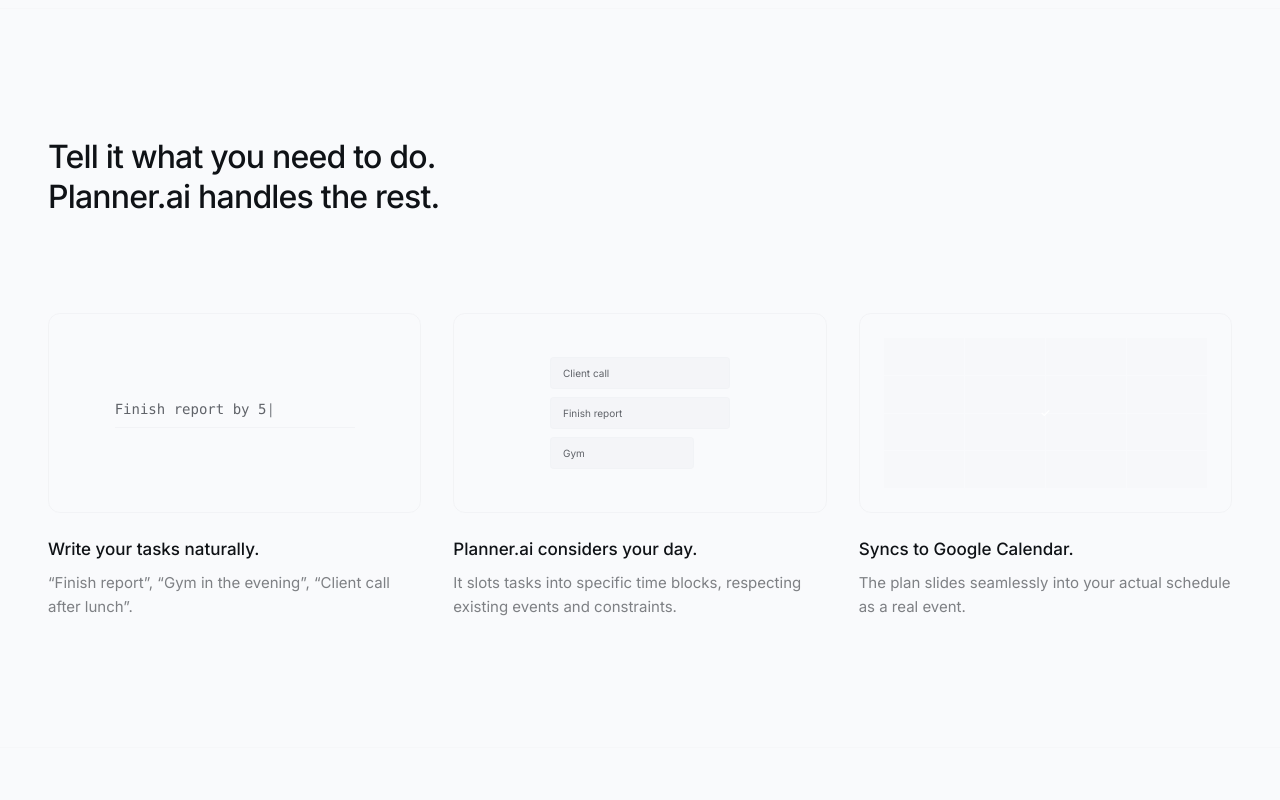
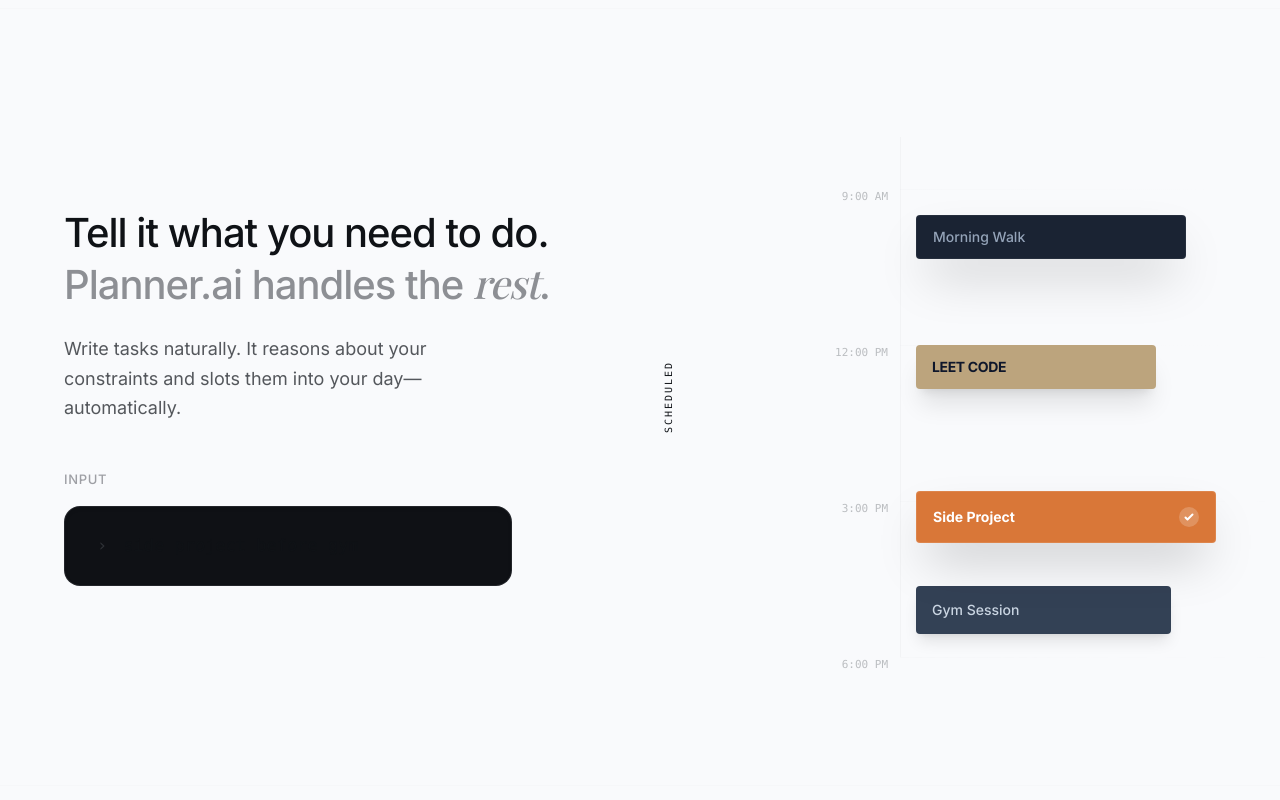
Before and after one commit to sharxtx/planner, a Next.js app: page / in a window 1280 px wide. Shown: the part 800-1600 px from the top of the page. Built offline with nearby package versions, Linux system fonts and the light colour scheme; a web font is replaced by a local one.

Commit message:
feat: How it works section

```diff
--- a/app/page.tsx
+++ b/app/page.tsx
@@ -42,7 +42,7 @@
                 initial={{ opacity: 0, y: 10 }}
                 animate={{ opacity: 1, y: 0 }}
                 transition={{ duration: 0.8, ease: [0.22, 1, 0.36, 1] }}
-                className="text-4xl sm:text-5xl lg:text-6xl text-foreground text-balance"
+                className="text-4xl sm:text-5xl lg:text-6xl font-serif text-foreground text-balance"
               >
                 Stop <span className="font-playfair italic">deciding</span> what to do next.
               </motion.h1>
--- /dev/null
+++ b/components/landing/generic-timeline-visual.tsx
@@ -0,0 +1,111 @@
+'use client'
+
+import { motion, AnimatePresence } from 'framer-motion'
+
+export default function GenericTimelineVisual({
+    activeStep = 0,
+    showPlanningTask = false
+}: {
+    activeStep?: number,
+    showPlanningTask?: boolean
+}) {
+    return (
+        <div className="relative h-[520px] w-full max-w-[400px] font-sans">
+            {/* Horizontal Grid Lines */}
+            <div className="absolute left-[84px] top-0 h-full w-full pointer-events-none opacity-20">
+                {[10, 40, 70, 100].map((top, i) => (
+                    <div
+                        key={i}
+                        className="absolute left-0 w-full h-px bg-linear-to-r from-border/40 via-border/10 to-transparent"
+                        style={{ top: `${top}%` }}
+                    />
+                ))}
+            </div>
+
+            {/* Time Labels */}
+            <div className="absolute left-0 top-0 h-full w-[72px]">
+                {[
+                    { time: '9:00 AM', top: '10%' },
+                    { time: '12:00 PM', top: '40%' },
+                    { time: '3:00 PM', top: '70%' },
+                    { time: '6:00 PM', top: '100%' },
+                ].map((marker, i) => (
+                    <span
+                        key={i}
+                        className="absolute right-0 text-[11px] font-medium text-muted-foreground/40 font-mono"
+                        style={{ top: marker.top }}
+                    >
+                        {marker.time}
+                    </span>
+                ))}
+            </div>
+
+            {/* Vertical Timeline Line */}
+            <div className="absolute left-[84px] top-0 h-full w-px bg-border/20" />
+
+            {/* Events Container */}
+            <div className="absolute left-[100px] z-10 top-0 h-full right-0">
+
+                {/* 1. Morning Walk (Stable) */}
+                <div className="relative h-full w-full">
+                    <motion.div
+                        initial={{ opacity: 0, x: -10 }}
+                        animate={{ opacity: 1, x: 0 }}
+                        className="absolute top-[15%] left-0 h-[44px] w-[90%] flex items-center rounded-sm bg-[#1A2333] border border-white/5 shadow-2xl z-10"
+                    >
+                        <span className="text-sm font-medium text-[#94A3B8] ml-4">Morning Walk</span>
+                    </motion.div>
+
+                    {/* 2. Leet Code (Stable) */}
+                    <div className="absolute top-[40%] left-0 w-full h-[44px]">
+                        <div className="absolute top-0 left-0 flex h-full w-[80%] items-center rounded-sm bg-[#BCA47D] shadow-xl z-10">
+                            <span className="text-sm font-bold text-slate-900 uppercase tracking-tight ml-4">Leet Code</span>
+                        </div>
+                    </div>
+
+                    {/* 3. The New Task (Side Project) */}
+                    <AnimatePresence>
+                        {showPlanningTask && (
+                            <motion.div
+                                initial={{ opacity: 0, scale: 0.8, y: 20 }}
+                                animate={{ opacity: 1, scale: 1, y: 0 }}
+                                exit={{ opacity: 0, scale: 0.9, y: 10 }}
+                                transition={{
+                                    type: "spring",
+                                    stiffness: 260,
+                                    damping: 20
+                                }}
+                                className="absolute top-[68%] left-0 w-full h-[52px] flex items-center rounded-sm bg-[#D97738] shadow-2xl border border-white/10 z-30"
+                            >
+                                <span className="text-sm font-bold text-white ml-4">Side Project</span>
+                                <motion.div
+                                    initial={{ scale: 0 }}
+                                    animate={{ scale: 1 }}
+                                    transition={{ delay: 0.3, type: "spring" }}
+                                    className="ml-auto mr-4 w-5 h-5 rounded-full bg-white/20 flex items-center justify-center"
+                                >
+                                    <svg className="w-3 h-3 text-white" fill="none" viewBox="0 0 24 24" stroke="currentColor">
+                                        <path strokeLinecap="round" strokeLinejoin="round" strokeWidth={4} d="M5 13l4 4L19 7" />
+                                    </svg>
+                                </motion.div>
+                            </motion.div>
+                        )}
+                    </AnimatePresence>
+
+                    {/* 4. Gym Session (Displaces Down) */}
+                    <motion.div
+                        animate={{ y: showPlanningTask ? 85 : 0 }}
+                        transition={{
+                            type: "spring",
+                            stiffness: 200,
+                            damping: 25
+                        }}
+                        className="absolute top-[70%] left-0 flex h-[48px] w-[85%] items-center rounded-sm bg-[#334155] shadow-lg z-10"
+                    >
+                        <span className="text-sm font-medium text-slate-300 ml-4">Gym Session</span>
+                    </motion.div>
+                </div>
+            </div>
+        </div>
+    )
+}
--- a/components/landing/sections/adaptation.tsx
+++ b/components/landing/sections/adaptation.tsx
@@ -2,7 +2,7 @@
 
 import { motion } from 'motion/react'
 
-const EASE = [0.22, 1, 0.36, 1]
+const EASE = [0.22, 1, 0.36, 1] as const
 
 export default function Adaptation() {
     return (
@@ -11,15 +11,15 @@
 
                 {/* Text Side */}
                 <div>
-                    <h2 className="text-[32px] font-medium tracking-tight leading-[1.25] text-foreground mb-6">
-                        Plans change. <br /> The schedule adapts.
+                    <h2 className="text-[32px] font-medium tracking-tight leading-tight text-foreground mb-4">
+                        Ready for Reality <br /> The schedule adapts.
                     </h2>
                     <div className="space-y-8 mt-12">
                         <div className="flex gap-4">
                             <div className="text-border font-mono text-sm pt-1">01</div>
                             <div>
                                 <h3 className="text-[15px] font-medium text-foreground">Edit a task duration</h3>
-                                <p className="text-sm text-muted-foreground mt-1">Expanding a task automatically pushes the schedule.</p>
+                                <p className="text-sm text-muted-foreground mt-1"><span className="text-muted-foreground/40">›</span> Expanding a task automatically pushes the schedule.</p>
                             </div>
                         </div>
                         <div className="flex gap-4">
@@ -40,7 +40,7 @@
                         <motion.div
                             initial={{ height: 60 }}
                             whileInView={{ height: 140 }}
-                            transition={{ duration: 1.2, delay: 0.5, ease: EASE, repeat: Infinity, repeatDelay: 3 }}
+                            transition={{ duration: 1.2, delay: 0.5, ease: EASE as any, repeat: Infinity, repeatDelay: 3 }}
                             className="w-full bg-planner-blue/10 border-l-2 border-planner-blue rounded-sm p-4 overflow-hidden relative"
                         >
                             <div className="h-2 w-24 bg-planner-blue/30 rounded-full mb-2" />
@@ -51,7 +51,7 @@
                         <motion.div
                             initial={{ y: 0 }}
                             whileInView={{ y: 80 }}
-                            transition={{ duration: 1.2, delay: 0.5, ease: EASE, repeat: Infinity, repeatDelay: 3 }}
+                            transition={{ duration: 1.2, delay: 0.5, ease: EASE as any, repeat: Infinity, repeatDelay: 3 }}
                             className="h-16 w-full bg-planner-sand/10 border-l-2 border-planner-sand rounded-sm p-3"
                         >
                             <div className="h-1.5 w-12 bg-planner-sand/40 rounded-full" />
@@ -61,7 +61,7 @@
                         <motion.div
                             initial={{ opacity: 1, y: 0 }}
                             whileInView={{ opacity: 0, y: 80 }}
-                            transition={{ duration: 0.8, delay: 0.6, ease: EASE, repeat: Infinity, repeatDelay: 3 }}
+                            transition={{ duration: 0.8, delay: 0.6, ease: EASE as any, repeat: Infinity, repeatDelay: 3 }}
                             className="h-16 w-full bg-secondary/40 border-l-2 border-border rounded-sm p-3 opacity-60"
                         >
                             <div className="h-1.5 w-12 bg-secondary-foreground/20 rounded-full" />
--- a/components/landing/sections/how-it-works.tsx
+++ b/components/landing/sections/how-it-works.tsx
@@ -1,140 +1,113 @@
 'use client'
 
-import { motion } from 'motion/react'
+import { motion, AnimatePresence } from 'framer-motion'
 import { useState, useEffect } from 'react'
 import { cn } from '@/lib/utils'
+import GenericTimelineVisual from '../generic-timeline-visual'
 
-const EASE = [0.22, 1, 0.36, 1]
+const EASE = [0.22, 1, 0.36, 1] as const
 
 export default function HowItWorks() {
+    const [typedText, setTypedText] = useState("")
+    const [isComplete, setIsComplete] = useState(false)
+    const [isPlanning, setIsPlanning] = useState(false)
+    const targetText = "side project before gym"
+
+    // Simplified and robust typing effect
+    useEffect(() => {
+        if (isComplete) return
+
+        const interval = setInterval(() => {
+            setTypedText((prev) => {
+                if (prev.length < targetText.length) {
+                    return targetText.slice(0, prev.length + 1)
+                }
+
+                // Typing finished
+                clearInterval(interval)
+                setIsComplete(true)
+
+                // Trigger scheduling after a brief pause
+                setTimeout(() => setIsPlanning(true), 500)
+
+                // Reset everything after 8 seconds
+                setTimeout(() => {
+                    setIsPlanning(false)
+                    setIsComplete(false)
+                    setTypedText("")
+                }, 8000)
+
+                return prev
+            })
+        }, 80) // Slightly faster typing for better UX
+
+        return () => clearInterval(interval)
+    }, [isComplete])
+
     return (
-        <section className="py-32 px-5 sm:px-12 border-t border-border/10">
-            <div className="max-w-7xl mx-auto">
-                <div className="max-w-xl mb-24">
-                    <h2 className="text-[32px] font-medium tracking-tight leading-[1.25] text-foreground mb-4">
-                        Tell it what you need to do.<br />Planner.ai handles the rest.
+        <section className="py-32 px-6 sm:px-12 border-t border-border/10">
+            <div className="max-w-6xl mx-auto grid grid-cols-1 lg:grid-cols-2 gap-20 items-center">
+
+                {/* LEFT: Editorial Content & Input */}
+                <div className="flex flex-col gap-12">
+                    <div className="space-y-6">
+                        <h2 className="text-3xl sm:text-4xl lg:text-[40px] font-sans font-medium tracking-tight leading-tight text-foreground">
+                            <span className="inline-block md:whitespace-nowrap">Tell it what you need to do.</span>
+                            <span className="block text-muted-foreground opacity-70 md:whitespace-nowrap">
+                                Planner.ai handles the <span className="font-playfair italic">rest</span>.
+                            </span>
                         </h2>
+
+                        <p className="max-w-md text-lg text-secondary-foreground/80 leading-relaxed font-sans">
+                            Write tasks naturally. It reasons about your constraints and slots them into your day—automatically.
+                        </p>
                     </div>
 
-                {/* 3-Column Layout: Stacked on mobile, Horizontal on desktop */}
-                <div className="grid grid-cols-1 md:grid-cols-3 gap-16 md:gap-8">
-
-                    {/* PANEL 1: INPUT */}
-                    <div className="flex flex-col gap-6">
-                        <div className="h-[200px] w-full border border-border/20 rounded-xl relative overflow-hidden flex items-center justify-center p-6 bg-transparent">
-                            {/* Visual: Single multiline input, thinning border, no fill */}
-                            <div className="w-full max-w-[240px]">
-                                <TypewriterInput />
+                    {/* The Input Simulation */}
+                    <div className="w-full max-w-md">
+                        <div className="text-[13px] font-medium text-muted-foreground/60 mb-4 uppercase tracking-wider">Input</div>
+                        <div className="relative h-[80px] flex items-center p-8 rounded-2xl border border-border/10 bg-[#0F1115] shadow-inner ring-1 ring-white/5">
+                            <div className="font-mono text-sm sm:text-[17px] flex items-center">
+                                <span className="text-muted-foreground/40 mr-4">›</span>
+                                <span className="text-foreground">{typedText}</span>
+                                {!isComplete && (
+                                    <motion.div
+                                        animate={{ opacity: [1, 0, 1] }}
+                                        transition={{ repeat: Infinity, duration: 0.8 }}
+                                        className="w-[10px] h-5 bg-planner-sand ml-1"
+                                    />
+                                )}
                             </div>
                         </div>
-                        <div>
-                            <h3 className="text-[17px] font-medium text-foreground mb-2">Write your tasks naturally.</h3>
-                            <p className="text-[15px] leading-relaxed text-secondary-foreground/60">
-                                “Finish report”, “Gym in the evening”, “Client call after lunch”.
-                            </p>
                     </div>
                 </div>
 
-                    {/* PANEL 2: REASONING */}
-                    <div className="flex flex-col gap-6">
-                        <div className="h-[200px] w-full border border-border/20 rounded-xl relative overflow-hidden flex items-center justify-center p-6 bg-transparent">
-                            {/* Visual: Text tasks sliding into timeline skeleton */}
-                            <div className="relative w-[180px] flex flex-col gap-2">
-                                <ReasoningTask text="Client call" delay={0.2} />
-                                <ReasoningTask text="Finish report" delay={0.4} width="100%" />
-                                <ReasoningTask text="Gym" delay={0.6} width="80%" />
-                            </div>
-                        </div>
-                        <div>
-                            <h3 className="text-[17px] font-medium text-foreground mb-2">Planner.ai considers your day.</h3>
-                            <p className="text-[15px] leading-relaxed text-secondary-foreground/60">
-                                It slots tasks into specific time blocks, respecting existing events and constraints.
-                            </p>
-                        </div>
+                {/* RIGHT: The 'Calendar' Output */}
+                <div className="relative flex items-center justify-center lg:justify-end">
+                    <div className="w-full max-w-[400px]">
+                        <GenericTimelineVisual showPlanningTask={isPlanning} />
                     </div>
 
-                    {/* PANEL 3: SYNC */}
-                    <div className="flex flex-col gap-6">
-                        <div className="h-[200px] w-full border border-border/20 rounded-xl relative overflow-hidden flex items-center justify-center p-6 bg-transparent">
-                            {/* Visual: Timeline morphs into grid */}
-                            <SyncVisual />
+                    {/* Sync Indicator */}
+                    <AnimatePresence>
+                        {typedText.length > 5 && (
+                            <motion.div
+                                initial={{ opacity: 0, x: -10 }}
+                                animate={{ opacity: 1, x: 0 }}
+                                exit={{ opacity: 0, x: -10 }}
+                                className="absolute -left-12 top-1/2 -translate-y-1/2 hidden xl:flex flex-col items-center gap-4"
+                            >
+                                <div className="w-px h-16 bg-linear-to-b from-transparent via-planner-sand/20 to-transparent" />
+                                <div className="text-[10px] font-mono text-planner-sand uppercase tracking-[0.2em] transform -rotate-90 origin-center whitespace-nowrap">
+                                    {isPlanning ? "Scheduled" : "Reasoning..."}
                                 </div>
-                        <div>
-                            <h3 className="text-[17px] font-medium text-foreground mb-2">Syncs to Google Calendar.</h3>
-                            <p className="text-[15px] leading-relaxed text-secondary-foreground/60">
-                                The plan slides seamlessly into your actual schedule as a real event.
-                            </p>
-                        </div>
+                                <div className="w-px h-16 bg-linear-to-b from-planner-sand/20 via-planner-sand/20 to-transparent" />
+                            </motion.div>
+                        )}
+                    </AnimatePresence>
                 </div>
 
-                </div>
             </div>
         </section>
     )
 }
-
-function TypewriterInput() {
-    const [text, setText] = useState("")
-    const phrase = "Finish report by 5"
-
-    useEffect(() => {
-        let i = 0
-        const interval = setInterval(() => {
-            if (i <= phrase.length) {
-                setText(phrase.slice(0, i))
-                i++
-            } else {
-                clearInterval(interval) // Stop halfway/at end, don't loop
-            }
-        }, 100)
-        return () => clearInterval(interval)
-    }, [])
-
-    return (
-        <div className="font-mono text-sm text-muted-foreground relative border-b border-border/20 pb-2">
-            {text}<span className="animate-pulse">|</span>
-        </div>
-    )
-}
-
-function ReasoningTask({ text, delay, width = "100%" }: { text: string, delay: number, width?: string }) {
-    return (
-        <motion.div
-            initial={{ x: -20, opacity: 0 }}
-            whileInView={{ x: 0, opacity: 1 }}
-            transition={{ duration: 0.6, delay, ease: EASE }}
-            className="h-8 rounded-sm bg-secondary/30 flex items-center px-3 border border-border/10"
-            style={{ width }}
-        >
-            <span className="text-[10px] text-muted-foreground">{text}</span>
-        </motion.div>
-    )
-}
-
-function SyncVisual() {
-    return (
-        <div className="relative w-full h-full flex items-center justify-center">
-            {/* Background Grid (Faint) */}
-            <div className="absolute inset-0 grid grid-cols-4 grid-rows-4 gap-px opacity-30">
-                {[...Array(16)].map((_, i) => <div key={i} className="bg-border/20" />)}
-            </div>
-
-            {/* Timeline Block Compressing -> Morphing */}
-            <motion.div
-                initial={{ width: "80%", height: 30, opacity: 0 }}
-                whileInView={{ width: "40%", height: 60, opacity: 1, backgroundColor: "var(--planner-blue)" }}
-                transition={{ duration: 0.8, delay: 0.5, ease: EASE }}
-                className="relative z-10 rounded-sm bg-secondary flex items-center justify-center"
-            >
-                <motion.div
-                    initial={{ opacity: 0, scale: 0 }}
-                    whileInView={{ opacity: 1, scale: 1 }}
-                    transition={{ delay: 1.2 }}
-                    className="text-white text-xs font-medium"
-                >
-                    ✓
-                </motion.div>
-            </motion.div>
-        </div>
-    )
-}
--- a/components/landing/sections/philosophy.tsx
+++ b/components/landing/sections/philosophy.tsx
@@ -21,8 +21,8 @@
 
                 {/* Left: Text */}
                 <div>
-                    <h2 className="text-[32px] font-medium tracking-tight leading-[1.25] text-foreground mb-6">
-                        Your calendar is the <br /> source of truth.
+                    <h2 className="text-[32px] font-medium tracking-tight leading-tight text-foreground mb-4">
+                        Calendar-First Philosophy
                     </h2>
                     <p className="text-[17px] leading-[1.6] text-muted-foreground mb-8 max-w-md">
                         Planner.ai doesn’t replace your calendar. It works with it — planning directly around real events and real time.
```
Lines whose indentation alone changed are shown as unchanged.
